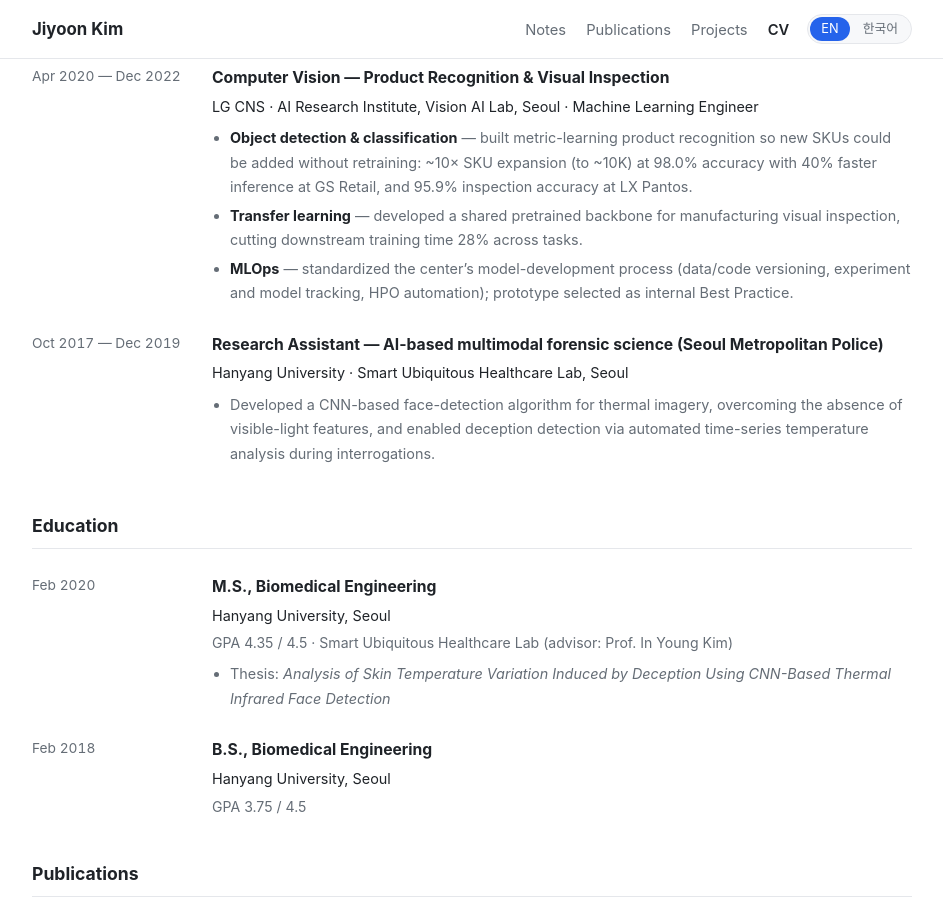
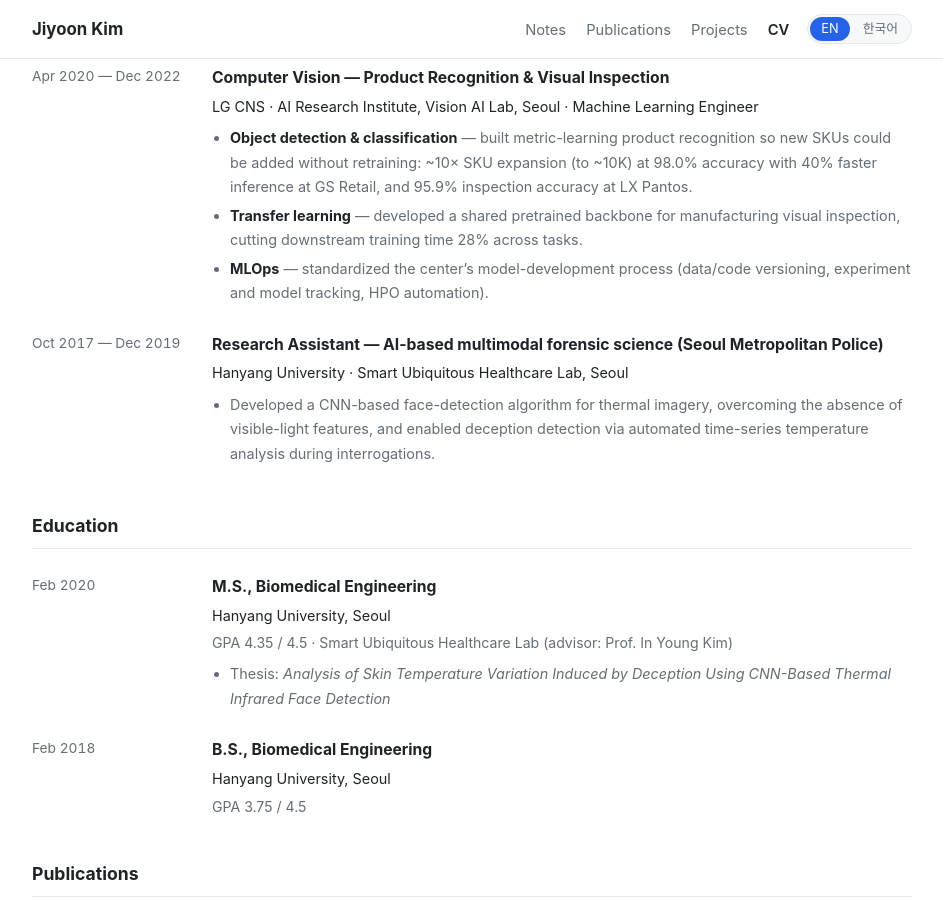
Before and after one commit to jiyoon0630/jiyoon0630.github.io, a Jekyll site: the page built from cv.html, in a window 1280 px wide and 900 px high, scrolled down 1322 px. Shown: the whole window, without its empty margins (168-1111 px from the left). Built offline with Jekyll 4.4.1, drawn with Linux system fonts in a browser that asks for light colours.

Commit message:
Drop the Best Practice mention from the MLOps experience line
At the owner's request, in both languages.

Co-Authored-By: Claude Opus 5.5 <noreply@anthropic.com>
Claude-Session: https://claude.ai/code/session_01H3iBF81Zut8T2foYC2UTji

```diff
--- a/_data/cv.yml
+++ b/_data/cv.yml
@@ -67,11 +67,11 @@ experience:
     bullets_ko:
       - "**객체 탐지·분류** — 재학습 없이 새 SKU를 추가할 수 있는 metric learning 기반 상품 인식 구축. GS리테일에서 SKU를 약 10배(약 1만 개)로 늘리면서 정확도 98.0%와 40% 빠른 추론 달성, LX판토스에서 검수 정확도 95.9% 기록"
       - "**전이 학습** — 제조 비전 검사용 공통 사전학습 backbone을 개발해 task 전반의 downstream 학습 시간 28% 단축"
-      - "**MLOps** — 센터의 모델 개발 프로세스(데이터·코드 버전 관리, 실험·모델 추적, HPO 자동화) 표준화. 프로토타입이 사내 Best Practice로 선정됨"
+      - "**MLOps** — 센터의 모델 개발 프로세스(데이터·코드 버전 관리, 실험·모델 추적, HPO 자동화) 표준화"
     bullets:
       - "**Object detection & classification** — built metric-learning product recognition so new SKUs could be added without retraining: ~10× SKU expansion (to ~10K) at 98.0% accuracy with 40% faster inference at GS Retail, and 95.9% inspection accuracy at LX Pantos."
       - "**Transfer learning** — developed a shared pretrained backbone for manufacturing visual inspection, cutting downstream training time 28% across tasks."
-      - "**MLOps** — standardized the center's model-development process (data/code versioning, experiment and model tracking, HPO automation); prototype selected as internal Best Practice."
+      - "**MLOps** — standardized the center's model-development process (data/code versioning, experiment and model tracking, HPO automation)."
 
   - period: "Oct 2017 — Dec 2019"
     period_ko: "2017.10 — 2019.12"
```
